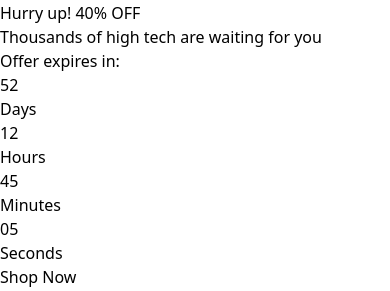
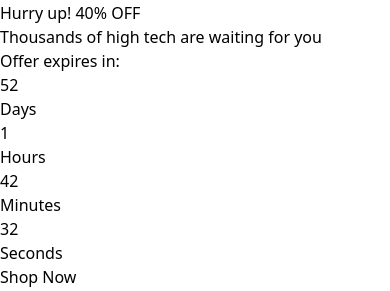
Before and after one commit to preranababar9/AlphaTech, a Next.js app: page / in a window 390 px wide. Shown: the part 5520-5811 px from the top of the page. Built offline with nearby package versions, Linux system fonts and the light colour scheme.

Commit message:
collecton changes

```diff
--- a/src/components/common/ProductCard.jsx
+++ b/src/components/common/ProductCard.jsx
@@ -42,7 +42,7 @@ const ProductCard = ({ item, index }) => {
           <img
             src={item.img}
             alt=""
-            className="object-contain h-[300px] max-md:h-[260px] w-[80%] max-md:w-[100%] pb-10"
+            className="object-contain h-[300px] max-md:h-[260px] w-[80%] max-md:w-[100%] pb-10 max-md:pb-5"
           />
         </div>
       </div>
--- a/src/components/common/Shop.jsx
+++ b/src/components/common/Shop.jsx
@@ -65,8 +65,8 @@ const Shop = ({ data, row }) => {
 
         {/* second div */}
         <div className="bg-[#F3F6F7] flex gap-10 py-5 px-5 justify-between items-end">
-          <div>
-            <h2 className="text-3xl pb-2 lg:text-nowrap max-md:text-lg">
+          <div className="w-[100px]">
+            <h2 className="text-3xl pb-2 lg:text-nowrap max-md:text-lg ">
               {data[2].title}
             </h2>
 
@@ -80,15 +80,15 @@ const Shop = ({ data, row }) => {
               <img
                 src="/icons/arrow-right.svg"
                 alt=""
-                className="w-8 max-md:w-5  h-7 pt-1 "
+                className="w-10 max-md:w-5 h-7 pt-1"
               />
             </div>
           </div>
-          <div>
+          <div className="w-1/2">
             <img
               src={data[2].img}
               alt=""
-              className="object-contain h-[280px]  max-md:h-[80%]"
+              className="object-contain h-[280px] max-md:h-[80%] w-full"
             />
           </div>
         </div>
--- a/src/components/home/Offer.jsx
+++ b/src/components/home/Offer.jsx
@@ -32,21 +32,21 @@ const Offer = () => {
 
             <div className="flex flex-col justify-center items-center ">
               <p className="bg-white text-[#22C55E] py-2 px-3 text-3xl font-semibold max-md:text-lg max-md:py-2 max-md:px-2">
-                12
+                {hours}
               </p>
               <p className="text-sm max-md:text-xs font-semibold">Hours</p>
             </div>
 
             <div className="flex flex-col justify-center items-center ">
               <p className="bg-white text-[#22C55E] py-2 px-3 text-3xl font-semibold max-md:text-lg max-md:py-2 max-md:px-2">
-                45
+                {minutes}
               </p>
               <p className="text-sm max-md:text-xs font-semibold">Minutes</p>
             </div>
 
             <div className="flex flex-col justify-center items-center ">
               <p className="bg-white text-[#22C55E] py-2 px-3 text-3xl font-semibold max-md:text-lg max-md:py-2 max-md:px-2">
-                05
+                {seconds}
               </p>
               <p className="text-sm max-md:text-xs font-semibold">Seconds</p>
             </div>
```
